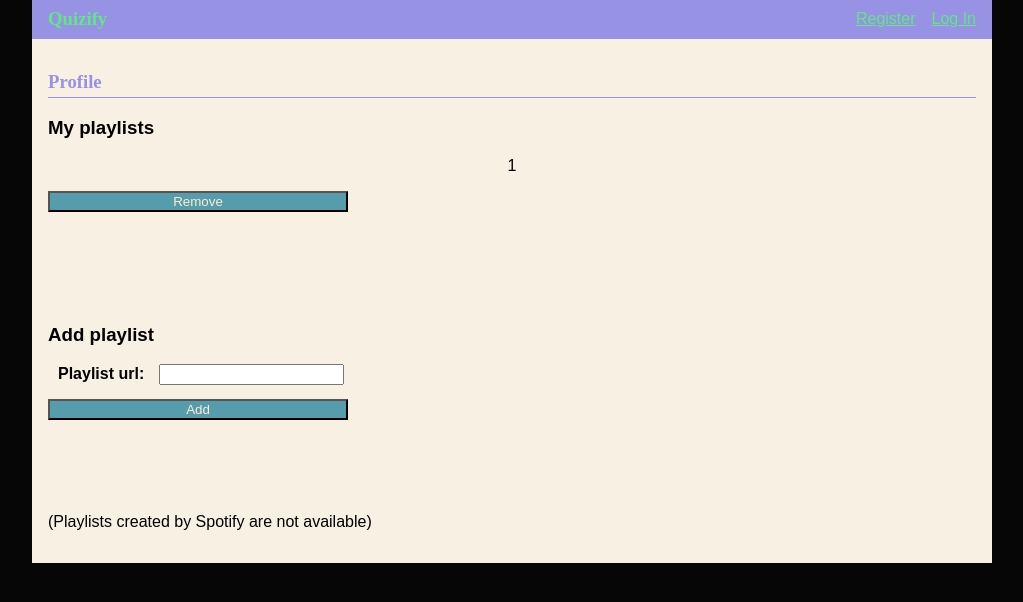
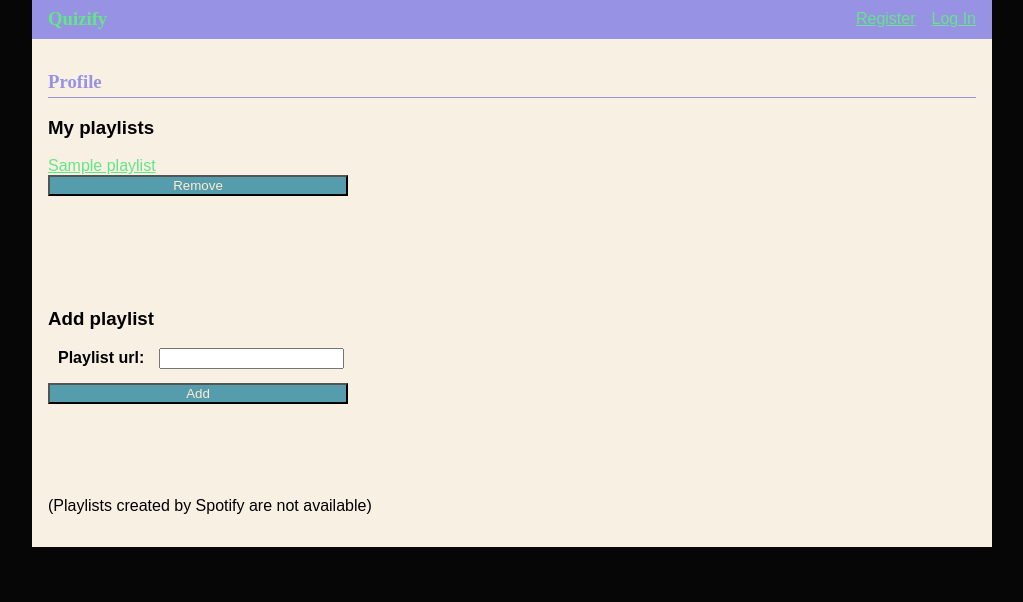
Before and after one commit to TheAiden02/Quizify, a Flask app: template my_code/templates/profile.html in a window 1280 px wide. Shown: the part 25-627 px from the top of the page, without its empty margins (128-1151 px from the left). Run offline with Flask 3, Linux system fonts and the light colour scheme; the template is opened without the code that fills it: most values are stand-ins (such as "Sample title", 1, 10 or a date in 2020).

Commit message:
Users can now remove playlists from their profile. Users can click a playlist to be taken to its spotify page.

```diff
--- a/my_code/routes.py
+++ b/my_code/routes.py
@@ -191,16 +191,21 @@ def grade():
 @app.route('/profile')
 def profile():
     playlists = []
+    playlist_names = []
+    playlist_urls = []
     db = get_db()
     user_id = session.get('user_id')
     print(type(user_id))
     playlists = db.execute(
-        'SELECT playlist_name FROM user_playlists WHERE user_id=?', (user_id,)
+        'SELECT * FROM user_playlists WHERE user_id=?', (user_id,)
     ).fetchall()
-    return render_template('profile.html', playlists=playlists)
+
+    return render_template('profile.html', playlists = playlists)
 
 @app.route('/profile/add_playlist', methods=['POST'])
 def add_playlist():
+    if "user_id" not in session:
+        return redirect(url_for('login'))
     response = {}
     playlist_url = request.form.get('playlist_url')
     db = get_db()
@@ -211,9 +216,15 @@ def add_playlist():
     try:
         response = sp.playlist(playlist_url)
         playlist_name = response["name"]
-    except SpotifyException:
-        print("Spotify exception")
-        flash(SpotifyException)
+    except SpotifyException as e:
+        match str(e.http_status):
+            case "400":
+                error_msg = "Error 400: bad request. Make sure to input a valid Spotify URL."
+            case "404":
+                error_msg = "Error 404: playlist not found. Make sure that the URL is correct and the playlist was not created by Spotify."
+            case _:
+                error_msg = f"Error {e.http_status}. Double check your URL and try again."
+        flash(error_msg)
         return redirect(url_for('profile'))
     except:
         flash("Some error occurred. Wish I could tell you more lol sorry")
@@ -241,6 +252,23 @@ def add_playlist():
 
     return redirect(url_for('profile'))
 
+@app.route('/profile/remove_playlist', methods=['POST'])
+def remove_playlist():
+    db = get_db()
+    playlist_name = request.form.get('playlist_name')
+    user_id = session['user_id']
+    print(f"user_id: {user_id}, playlist_name: {playlist_name}")
+    try:
+        db.execute(
+            "DELETE FROM user_playlists WHERE user_id = ? and playlist_name = ?", (user_id, playlist_name)
+        )
+        print("delete went through")
+    except:
+        print("error")
+    db.commit()
+
+    return redirect(url_for('profile'))
+
 # Spotify sends authentication data here after user logs into spotify
 @app.route('/callback')
 def callback():
--- a/my_code/schema.sql
+++ b/my_code/schema.sql
@@ -12,6 +12,7 @@ CREATE TABLE user_playlists (
   playlist_name TEXT NOT NULL,
   playlist_url TEXT NOT NULL,
   PRIMARY KEY (user_id, playlist_url),
+  UNIQUE (user_id, playlist_name),
   FOREIGN KEY (user_id) REFERENCES user(id)
 
 );
--- a/my_code/templates/profile.html
+++ b/my_code/templates/profile.html
@@ -9,12 +9,14 @@
 
 {% for playlist in playlists %}
 <span>
-    <ul>{{ playlist[0] }}</ul>
-    <form action="post">
+    <a href="{{ playlist['playlist_url' ]}}" target="_blank">{{ playlist['playlist_name'] }}</a>
+    <form action="/profile/remove_playlist" method="post">
+        <input name="playlist_name" type="hidden" value="{{ playlist['playlist_name'] }}">
         <button type="submit">Remove</button>
     </form>
 </span>
 {% endfor %}
+
 <form action="/profile/add_playlist" method="post">
     <h3>Add playlist</h3>
     <span>
```
Also changed, not shown: instance/flaskr.sqlite.
